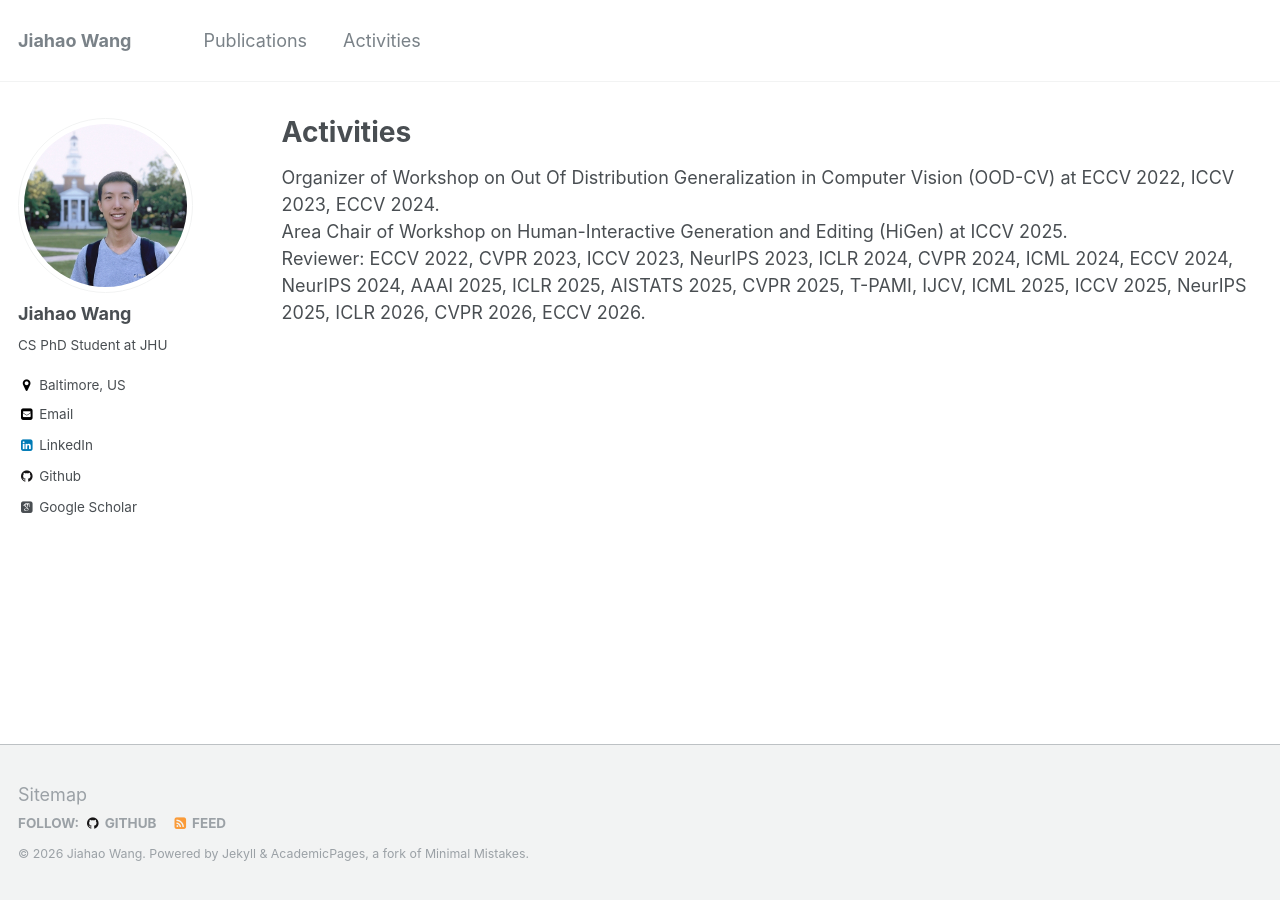
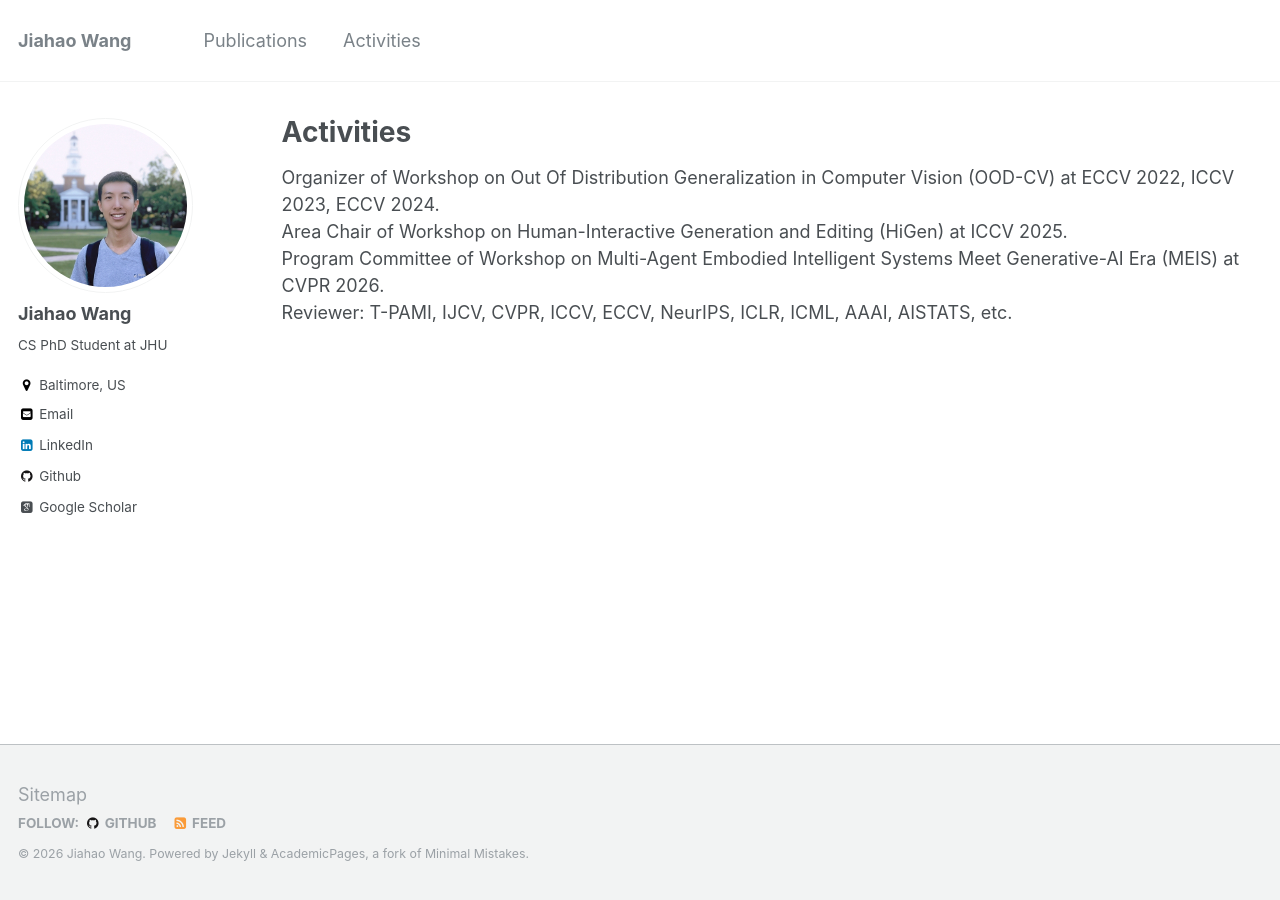
Before and after one commit to JiahaoPlus/JiahaoPlus.github.io, a Jekyll site: the page built from _pages/activities.md, in a window 1280 px wide. Built offline with Jekyll 4.4.1, drawn with Linux system fonts in a browser that asks for light colours; some web fonts are replaced.

Commit message:
update pub and act

```diff
--- a/_pages/activities.md
+++ b/_pages/activities.md
@@ -6,4 +6,5 @@ author_profile: true
 ---
 Organizer of Workshop on [Out Of Distribution Generalization in Computer Vision (OOD-CV)](https://www.ood-cv.org/) at ECCV 2022, ICCV 2023, ECCV 2024.<br>
 Area Chair of Workshop on [Human-Interactive Generation and Editing (HiGen)](https://higen-2025.github.io/iccv2025.html) at ICCV 2025.<br>
-Reviewer: ECCV 2022, CVPR 2023, ICCV 2023, NeurIPS 2023, ICLR 2024, CVPR 2024, ICML 2024, ECCV 2024, NeurIPS 2024, AAAI 2025, ICLR 2025, AISTATS 2025, CVPR 2025, T-PAMI, IJCV, ICML 2025, ICCV 2025, NeurIPS 2025, ICLR 2026, CVPR 2026, ECCV 2026.<br>
+Program Committee of Workshop on [Multi-Agent Embodied Intelligent Systems Meet Generative-AI Era (MEIS)](https://coop-intelligence.github.io/) at CVPR 2026.<br>
+Reviewer: T-PAMI, IJCV, CVPR, ICCV, ECCV, NeurIPS, ICLR, ICML, AAAI, AISTATS, etc.<br>
```
Also changed, not shown: _pages/publications.md (+2 -2 lines).
